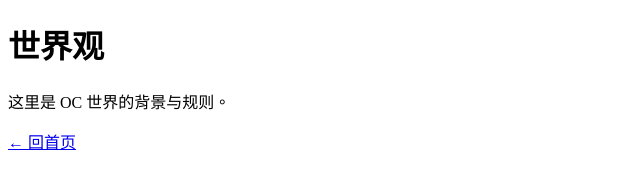
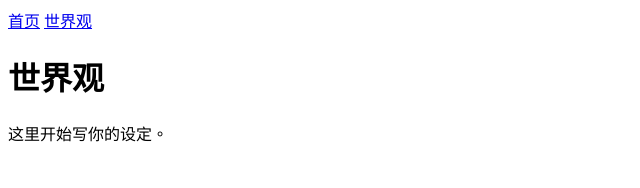
Before and after one commit to yukizhaoinstant/oc-world-00009, a plain HTML site: page world.html in a window 1280 px wide. Shown: the whole page, without its empty margins (0-640 px from the left). Drawn offline with Linux system fonts and the light colour scheme.

Commit message:
世界观

```diff
--- a/world.html
+++ b/world.html
@@ -5,9 +5,14 @@
   <title>世界观</title>
 </head>
 <body>
+
+  <nav>
+    <a href="index.html">首页</a>
+    <a href="world.html">世界观</a>
+  </nav>
+
   <h1>世界观</h1>
-  <p>这里是 OC 世界的背景与规则。</p>
+  <p>这里开始写你的设定。</p>
 
-  <a href="index.html">← 回首页</a>
 </body>
 </html>
```
